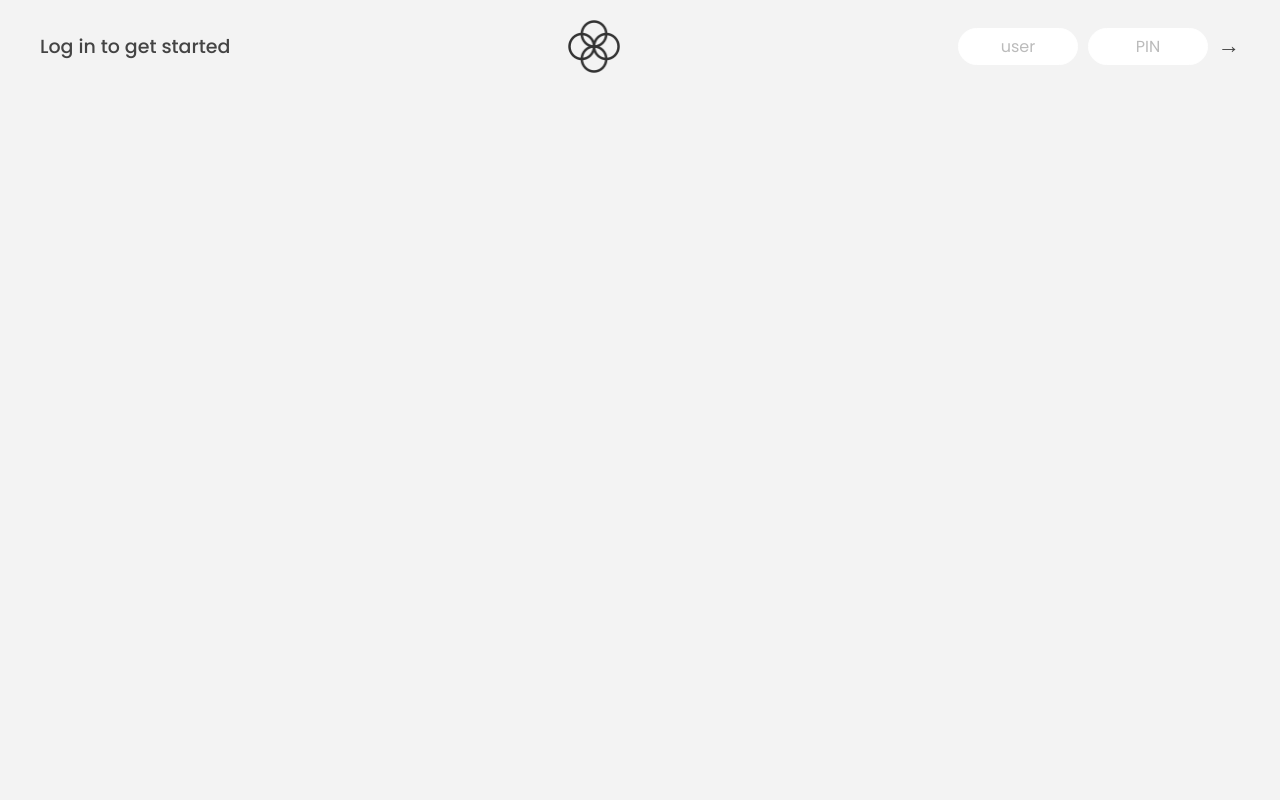
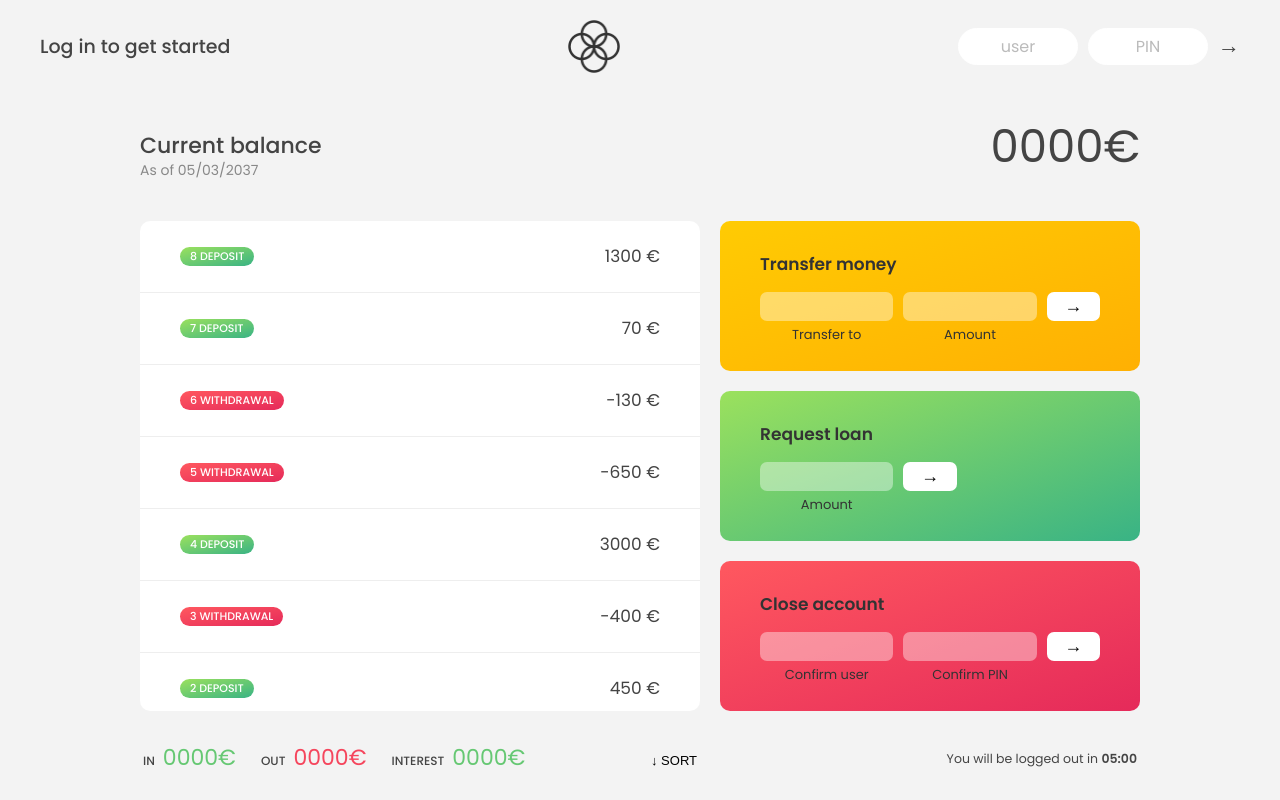
Before and after one commit to Damenhua/Bankist, a plain HTML site: page starter/index.html in a window 1280 px wide. Drawn offline with Linux system fonts and the light colour scheme.

Commit message:
displayMovement

```diff
--- a/starter/script.js
+++ b/starter/script.js
@@ -61,6 +61,25 @@ const inputLoanAmount = document.querySelector('.form__input--loan-amount');
 const inputCloseUsername = document.querySelector('.form__input--user');
 const inputClosePin = document.querySelector('.form__input--pin');
 
+const displayMovement = function (movement) {
+  containerMovements.innerHTML = '';
+
+  movement.forEach(function (n, i) {
+    const type = n > 0 ? 'deposit' : 'withdrawal';
+    const html = `
+       <div class="movements__row">
+          <div class="movements__type movements__type--${type}">${
+      i + 1
+    } ${type}</div>
+          <div class="movements__value">${n} €</div>
+        </div>
+    `;
+
+    containerMovements.insertAdjacentHTML('afterbegin', html);
+  });
+};
+
+displayMovement(account1.movements);
 /////////////////////////////////////////////////
 /////////////////////////////////////////////////
 // LECTURES
--- a/starter/style.css
+++ b/starter/style.css
@@ -16,7 +16,7 @@ html {
 }
 
 body {
-  font-family: "Poppins", sans-serif;
+  font-family: 'Poppins', sans-serif;
   color: #444;
   background-color: #f3f3f3;
   height: 100vh;
@@ -94,7 +94,7 @@ nav {
   gap: 2rem;
 
   /* NOTE This creates the fade in/out anumation */
-  opacity: 0;
+  opacity: 1;
   transition: all 1s;
 }
 
```
